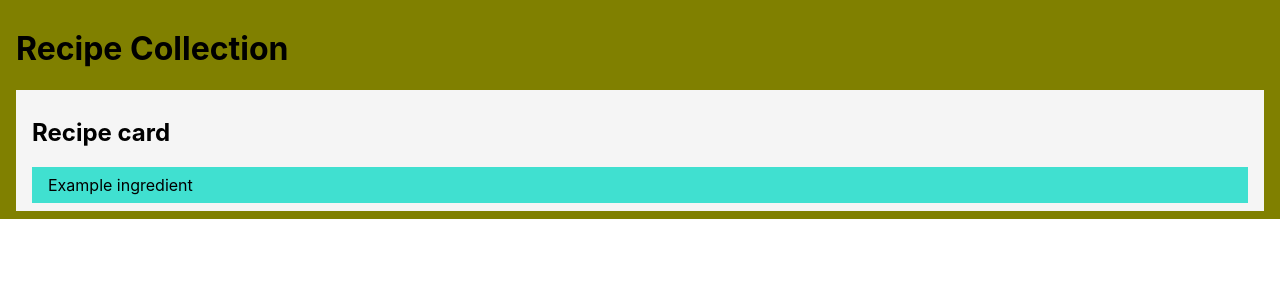
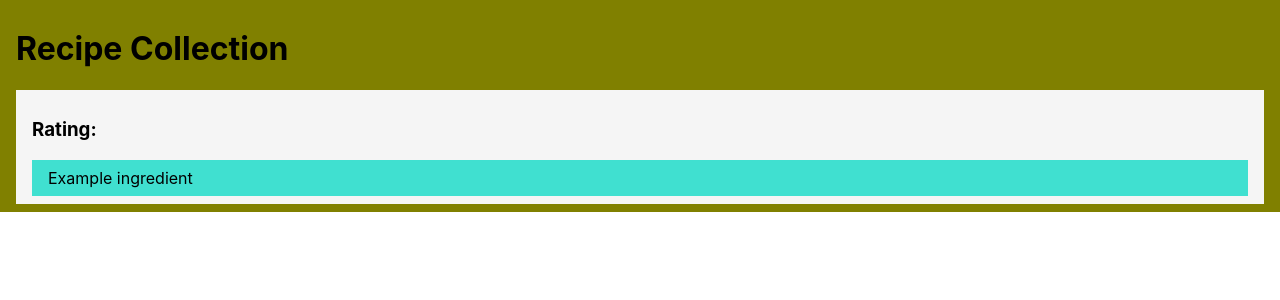
Before and after one commit to CommandShiftHQ/recipe-app, a React (Create React App) app: page / in a window 1280 px wide. Shown: the top 300 px of the page. Built offline with nearby package versions, Linux system fonts and the light colour scheme.

Commit message:
pass recipe down to card via props

```diff
--- a/src/components/RecipeCard.js
+++ b/src/components/RecipeCard.js
@@ -1,13 +1,21 @@
-import React from 'react'
-import IngredientsWrap from './IngredientsWrap'
+import React from "react";
+import IngredientsWrap from "./IngredientsWrap";
 
-const RecipeCard = () => {
-    return (
-        <div className="recipe-card">
-            <h2>Recipe card</h2>
-            <IngredientsWrap />
-        </div>
-    )
-}
+const RecipeCard = (props) => {
+  const description = props.description;
+  const ingredients = props.ingredients;
+  const title = props.title;
+  const rating = props.rating;
 
-export default RecipeCard
+  return (
+    <div className="recipe-card">
+      <h2>{title}</h2>
+      <h3>{description}</h3>
+      <h3>Rating: {rating}</h3>
+
+      <IngredientsWrap ingredients={ingredients} />
+    </div>
+  );
+};
+
+export default RecipeCard;
--- a/src/components/RecipeCollection.js
+++ b/src/components/RecipeCollection.js
@@ -2,6 +2,9 @@ import React from 'react';
 import RecipeCard from './RecipeCard';
 
 import '../styles/recipes.css';
+
+// Get recipe JSON data
+import recipes from '../recipes.json';
 
 const RecipeCollection = () => {
     return (
@@ -9,7 +12,7 @@ const RecipeCollection = () => {
             <h1>
                 Recipe Collection
             </h1>
-            <RecipeCard />
+            <RecipeCard recipe={recipes[0]}/>
         </div>
     )
 }
```
